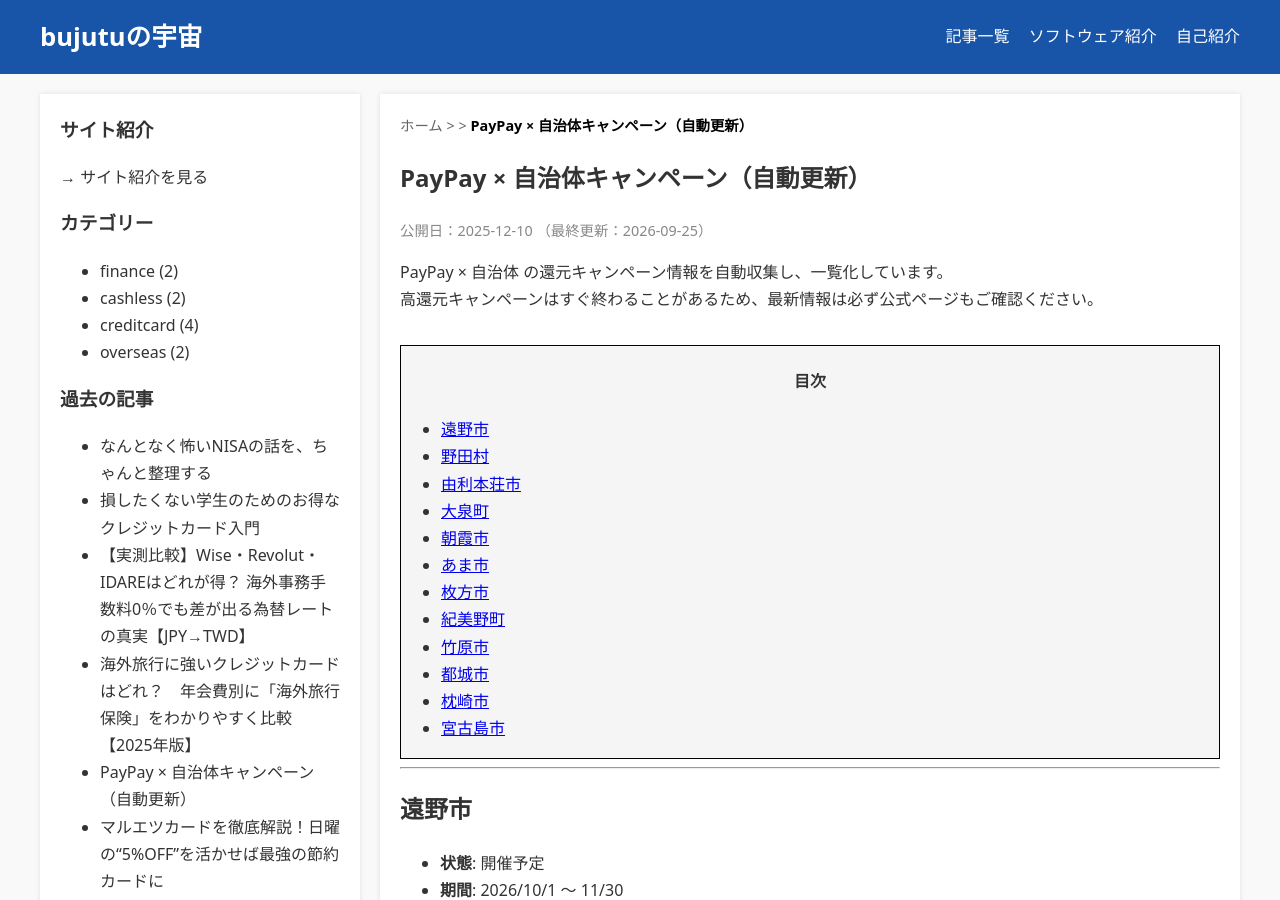
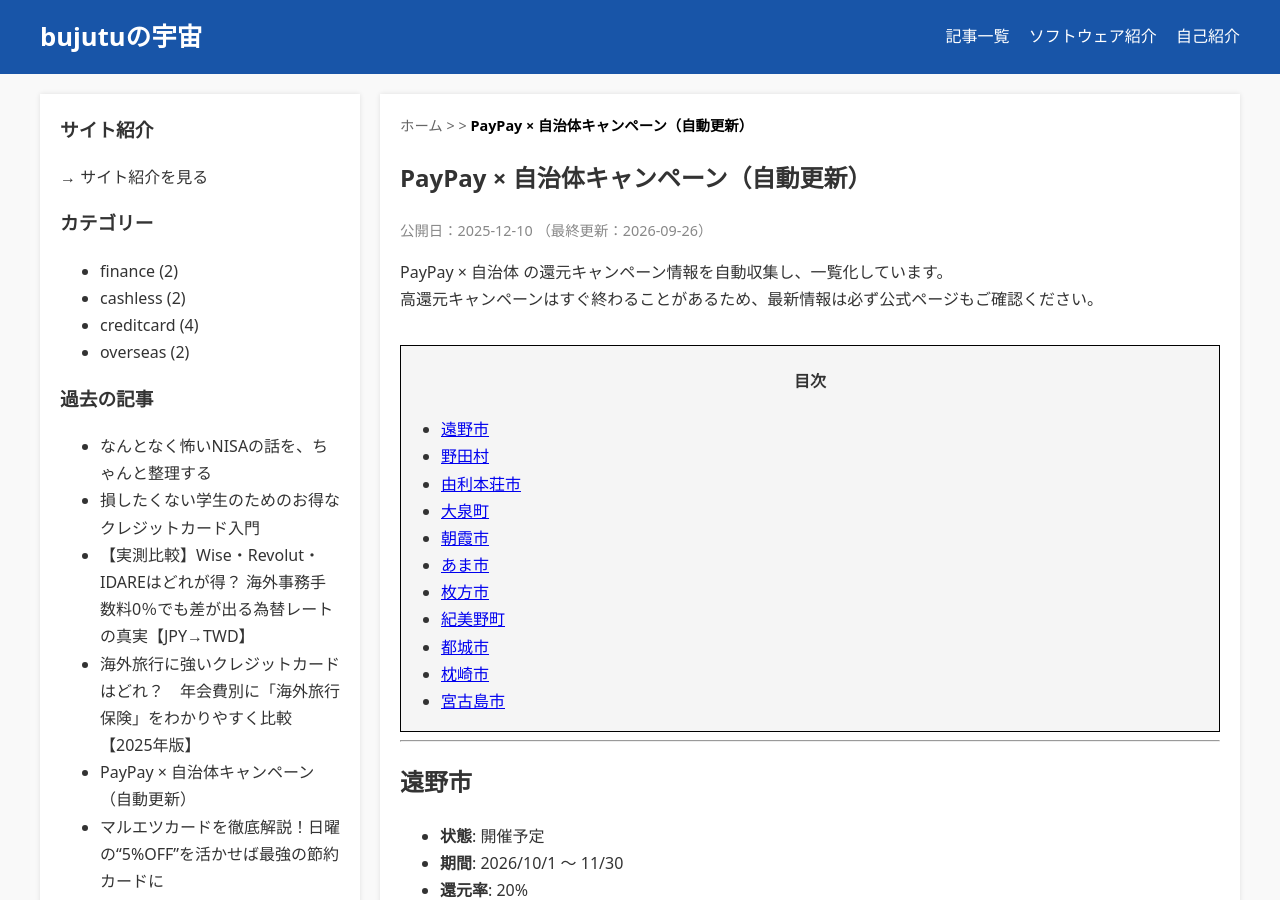
Before and after one commit to bujutu/bujutu.github.io, a Jekyll site: the page built from _posts/2025-12-10-paypay-campaigns.md, in a window 1280 px wide and 900 px high. Built offline with Jekyll 4.4.1, drawn with Linux system fonts in a browser that asks for light colours; some of the changed text lies outside the part shown.

Commit message:
Auto-update PayPay campaigns

```diff
--- a/_posts/2025-12-10-paypay-campaigns.md
+++ b/_posts/2025-12-10-paypay-campaigns.md
@@ -1,7 +1,7 @@
 ---
 title: "PayPay × 自治体キャンペーン（自動更新）"
 layout: post
-last_modified_at: 2026-09-25 14:23:32
+last_modified_at: 2026-09-26 13:35:21
 description: "PayPayと自治体のポイント還元キャンペーン一覧（自動更新）。"
 tags: [paypay, 自治体, キャンペーン, 自動更新]
 ---
@@ -89,15 +89,6 @@ PayPay × 自治体 の還元キャンペーン情報を自動収集し、一覧
 
 ---
 
-## 竹原市
-
-- **状態**: 開催中
-- **期間**: 2026/8/1 〜 9/25
-- **還元率**: 20%
-- **公式ページ**: [リンク](https://paypay.ne.jp/event/hiroshima-takehara-city-20260801/)
-
----
-
 ## 都城市
 
 - **状態**: 開催予定
```
